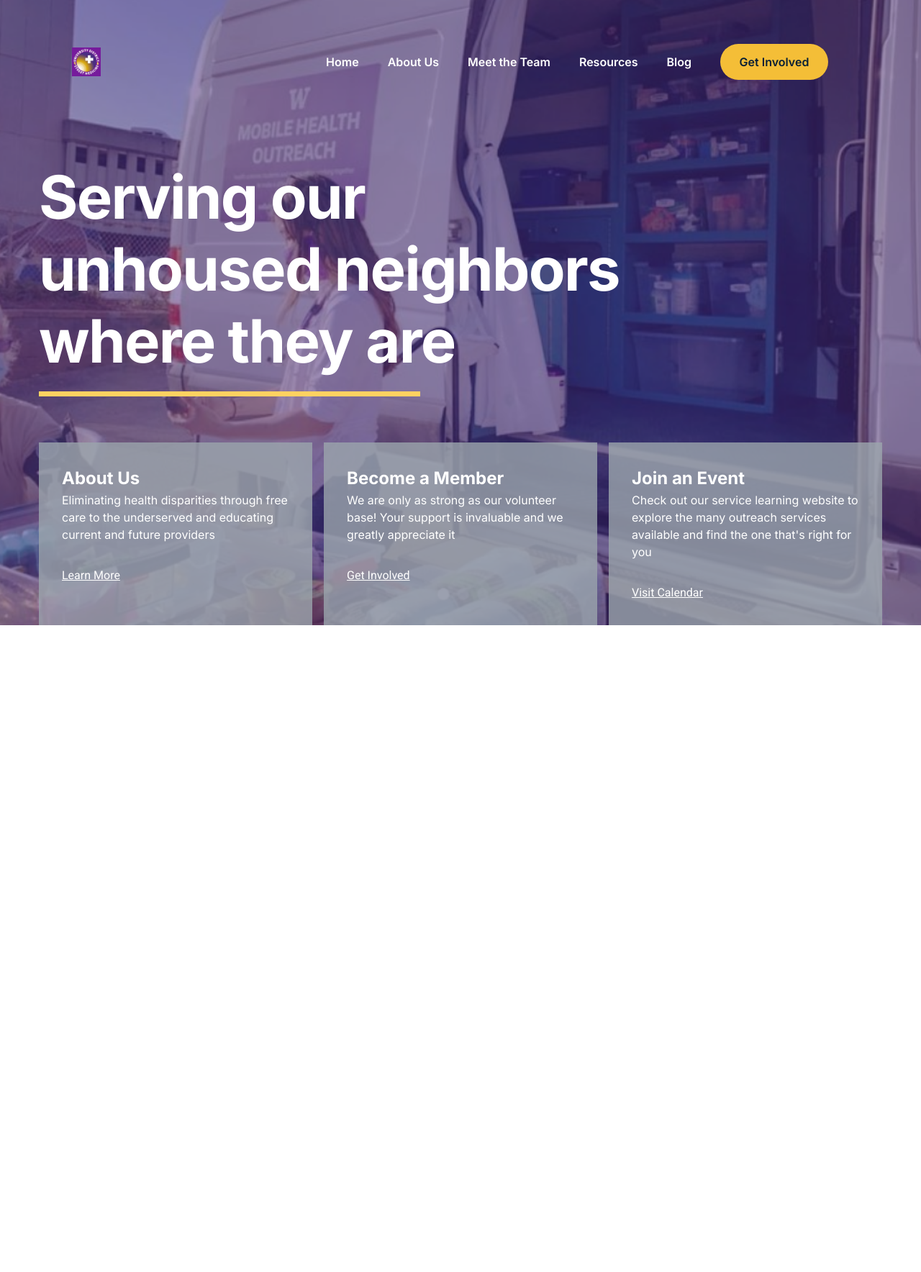
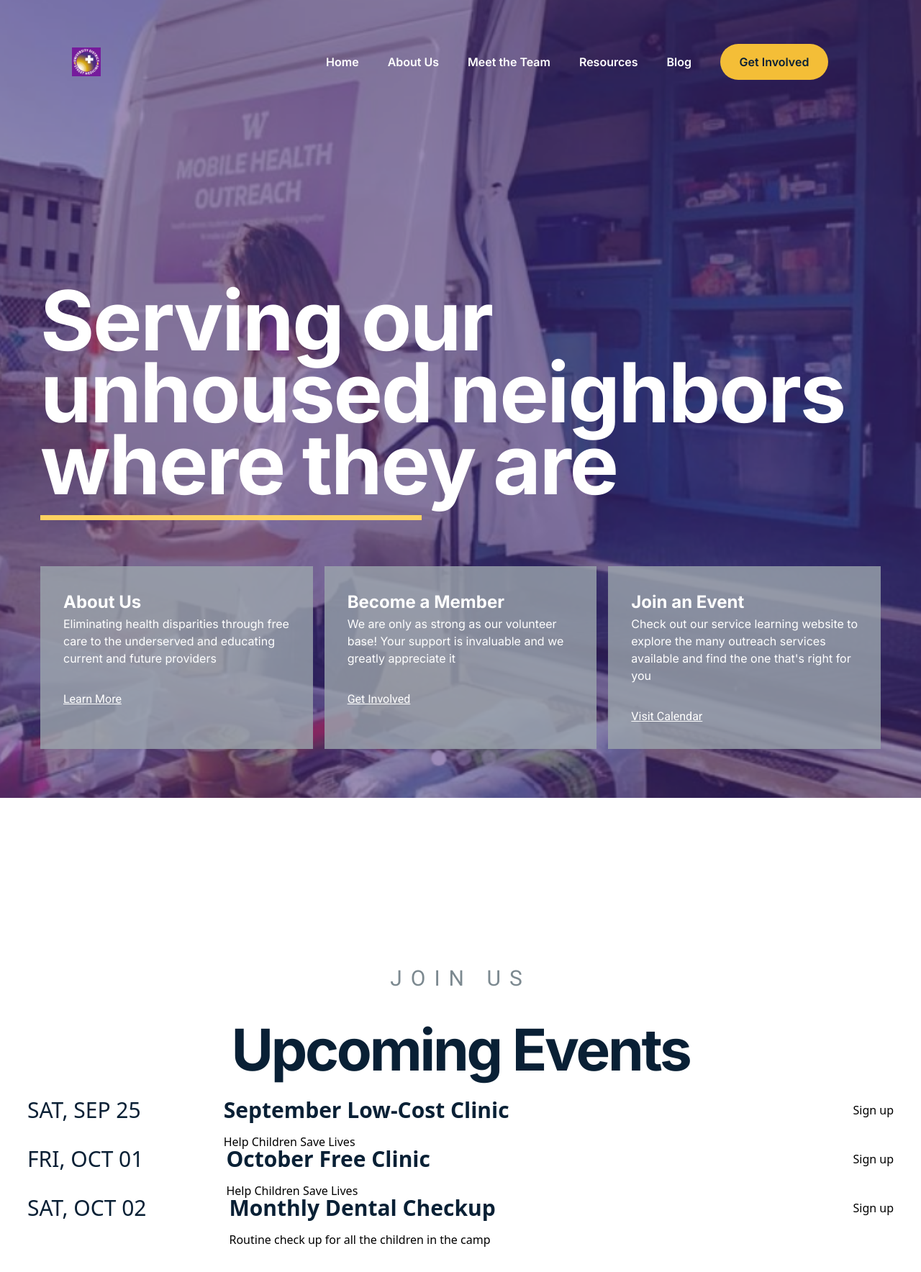
Before and after one commit to university-district-street-medicine/udsm-frontend, a Next.js app: page / in a window 1280 px wide. Shown: the top 1768 px of the page at 72% size. Before the commit the page ends 869 px from the top, so only its background shows below. Built offline with nearby package versions, Linux system fonts and the light colour scheme.

Commit message:
Implement structure of upcoming events sec., add components folder

```diff
--- a/app/layout.tsx
+++ b/app/layout.tsx
@@ -1,24 +1,5 @@
-import type { Metadata } from "next";
-import "./globals.css";
-import Link from "next/link";
-import Image from "next/image";
-import { Inter } from "next/font/google";
+import NavBar from "@/components/nav";
 
-const inter = Inter({ subsets: ["latin"] });
-
-export const metadata: Metadata = {
-  title: "UDSM",
-  description: "",
-};
-// Navigation links
-const navLinks = [
-  { label: "Home", href: "/" },
-  { label: "About Us", href: "/about" },
-  { label: "Meet the Team", href: "/team" },
-  { label: "Resources", href: "/resources" },
-  { label: "Blog", href: "/blog" },
-  { label: "Get Involved", href: "/join" },
-];
 export default function RootLayout({
   children,
 }: Readonly<{
@@ -27,24 +8,7 @@ export default function RootLayout({
   return (
     <html lang="en">
       <body>
-        <nav className="absolute z-10 flex items-center justify-between top-[3.8125rem] left-[6.25rem] right-[8.0625rem]">
-          <Image src="/udsm_logo.jpg" alt="UDSM Logo" width={40} height={40} />
-          <div className="flex gap-[2.5rem] items-center">
-            {navLinks.map((link) => (
-              <Link
-                key={link.href}
-                href={link.href}
-                className={
-                  link.label === "Get Involved"
-                    ? `${inter.className} font-semibold text-[1rem] leading-none text-[#092035] bg-[#F4BE37] w-[150px] h-[50px] rounded-[110px] flex items-center justify-center`
-                    : `${inter.className} font-semibold text-[1rem] leading-none text-[#FFFFFF]`
-                }
-              >
-                {link.label}
-              </Link>
-            ))}
-          </div>
-        </nav>
+        <NavBar />
         {children}
       </body>
     </html>
--- a/app/page.tsx
+++ b/app/page.tsx
@@ -1,3 +1,4 @@
+import EventCard from "@/components/eventCard";
 import { Inter, Roboto } from "next/font/google";
 import Link from "next/link";
 
@@ -31,13 +32,36 @@ export default function Home() {
       href: "https://servicelearning.washington.edu/opportunities/Seattle",
     },
   ];
+
+  // Events boxes - id(for the key prop), date, name, desc
+  const events = [
+    {
+      id: 1,
+      date: "SAT, SEP 25",
+      name: "September Low-Cost Clinic",
+      description: "Help Children Save Lives"
+    },
+    {
+      id: 2,
+      date: "FRI, OCT 01",
+      name: "October Free Clinic",
+      description: "Help Children Save Lives"
+    },
+    {
+      id: 3,
+      date: "SAT, OCT 02",
+      name: "Monthly Dental Checkup",
+      description: "Routine check up for all the children in the camp"
+    }
+  ];
+
   return (
     <main>
-      <div className="relative w-full min-h-[700px] bg-[url('/homepage.png')] bg-cover bg-center bg-no-repeat flex flex-col items-center justify-center">
+      <div className="relative w-full bg-[url('/homepage.png')] bg-cover bg-center bg-no-repeat flex flex-col items-center justify-center pt-99 pb-17 px-6">
         <div className="absolute inset-0 bg-[#3F1E77]/51 z-0" />
-        <div>
+        <div className="max-w-292 mx-auto w-full">
           <div
-            className={`${inter.className} font-bold text-[5.1875rem] leading-[6.25rem] tracking-[-0.02em] text-[#FFFFFF] relative z-10 mt-[14rem]`}
+            className={`${inter.className} font-bold lg:text-[115px] lg:leading-[100px] tracking-[-0.02em] text-[#FFFFFF] relative z-10`}
           >
             Serving our <br />
             unhoused neighbors <br />
@@ -82,7 +106,38 @@ export default function Home() {
           </div>
         </div>
       </div>
-      <div></div>
+      {/* Upcoming Events Section */}
+      <section className="bg-[#FFFFFF] pt-56 pb-61 max-w-301 mx-auto w-full">
+        {/* Container for heading, events, etc. */}
+        <div>
+
+          {/* Container for heading (Join Us, Upcoming Events) */}
+          <div className="flex flex-col items-center">
+            <p className={`${roboto.className} font-bold text-[30px] tracking-[0.4em] leading-[1.8] text-[#7C8990]`}>JOIN US</p>
+            <h2 className={`${inter.className} font-bold text-[80px] tracking-[-0.04em] leading-[1.8] text-[#092035]`}>Upcoming Events</h2>
+          </div>
+
+          {/* Container for three upcoming events */}
+          <div className="flex flex-col">
+
+            {/* Each event containing date, name and quick desc. and signup btn,
+                each event container divided into left container and button
+            */}
+            {events.map((event) => (
+              <div className="flex justify-between ">
+
+                {/* Left container with date and name */}
+                <EventCard key={event.id} date={event.date} name={event.name} description={event.description} />
+
+                <button className="flex items-start">
+                  Sign up
+                </button>
+
+              </div>
+            ))}
+          </div>
+        </div>
+      </section>
     </main>
   );
 }
--- /dev/null
+++ b/components/eventCard.tsx
@@ -0,0 +1,21 @@
+interface EventCardProps {
+  date: string;
+  name: string;
+  description: string;
+};
+
+
+// Left container with date and name
+export default function EventCard({ date, name, description }: EventCardProps) {
+  return (
+    < div className="flex items-start gap-[115px]" >
+      <p className={`font-normal text-[30px] tracking-[0em] leading-[0.8] text-[#092035]`}>{date}</p>
+
+      {/* Container for name and desc */}
+      <div className="flex flex-col gap-[20px]">
+        <h3 className={`font-black text-[30px] tracking-[0em] leading-[0.8] text-[#092035]`}>{name}</h3>
+        <p className={`font-normal`}>{description}</p>
+      </div>
+    </div >
+  );
+}
--- /dev/null
+++ b/components/nav.tsx
@@ -0,0 +1,43 @@
+import Link from "next/link";
+import Image from "next/image";
+import type { Metadata } from "next";
+import "../app/globals.css";
+import { Inter } from "next/font/google";
+
+const inter = Inter({ subsets: ["latin"] });
+
+export const metadata: Metadata = {
+  title: "UDSM",
+  description: "",
+};
+
+// Navigation links
+const navLinks = [
+  { label: "Home", href: "/" },
+  { label: "About Us", href: "/about" },
+  { label: "Meet the Team", href: "/team" },
+  { label: "Resources", href: "/resources" },
+  { label: "Blog", href: "/blog" },
+  { label: "Get Involved", href: "/join" },
+];
+
+export default function NavBar() {
+  return (<nav className="absolute z-10 flex items-center justify-between top-[3.8125rem] left-[6.25rem] right-[8.0625rem]">
+    <Image src="/udsm_logo.jpg" alt="UDSM Logo" width={40} height={40} />
+    <div className="flex gap-[2.5rem] items-center">
+      {navLinks.map((link) => (
+        <Link
+          key={link.href}
+          href={link.href}
+          className={
+            link.label === "Get Involved"
+              ? `${inter.className} font-semibold text-[1rem] leading-none text-[#092035] bg-[#F4BE37] w-[150px] h-[50px] rounded-[110px] flex items-center justify-center`
+              : `${inter.className} font-semibold text-[1rem] leading-none text-[#FFFFFF]`
+          }
+        >
+          {link.label}
+        </Link>
+      ))}
+    </div>
+  </nav>)
+}
```
